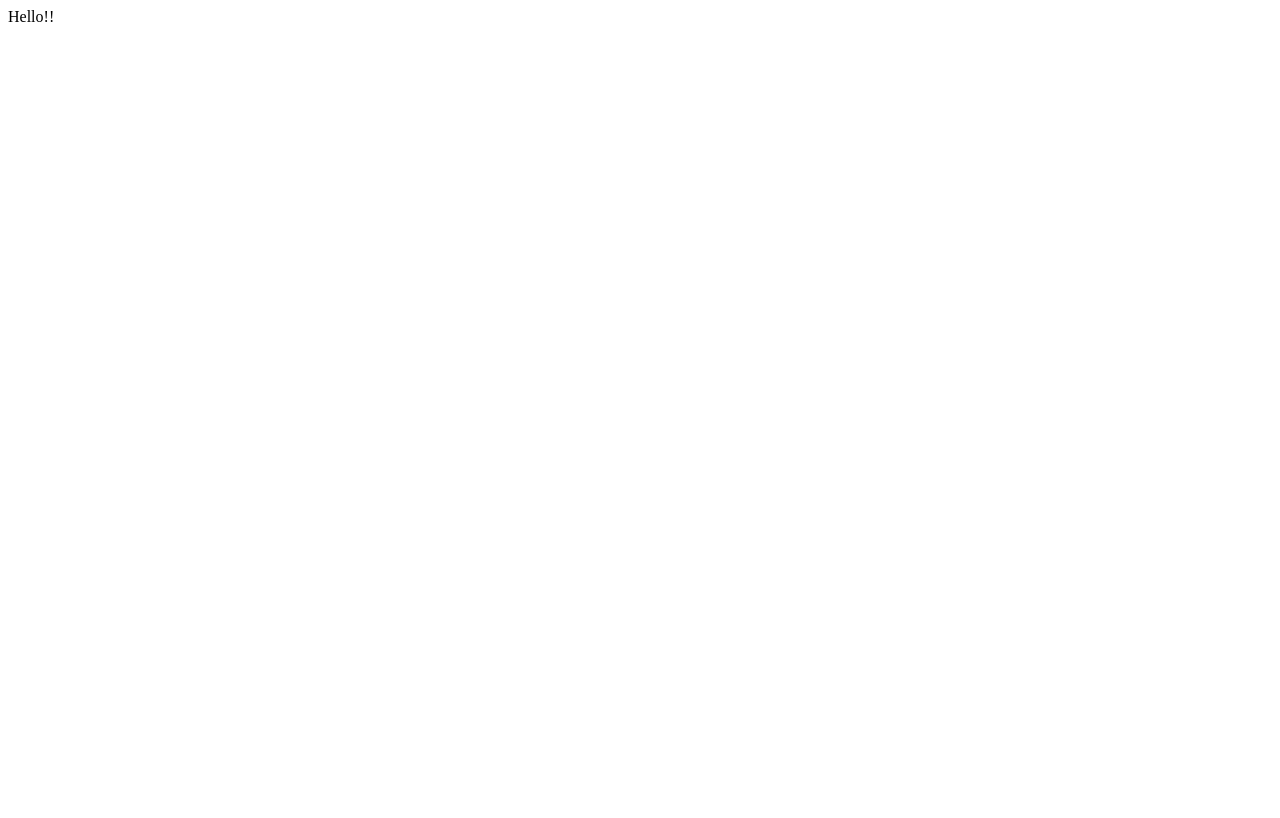
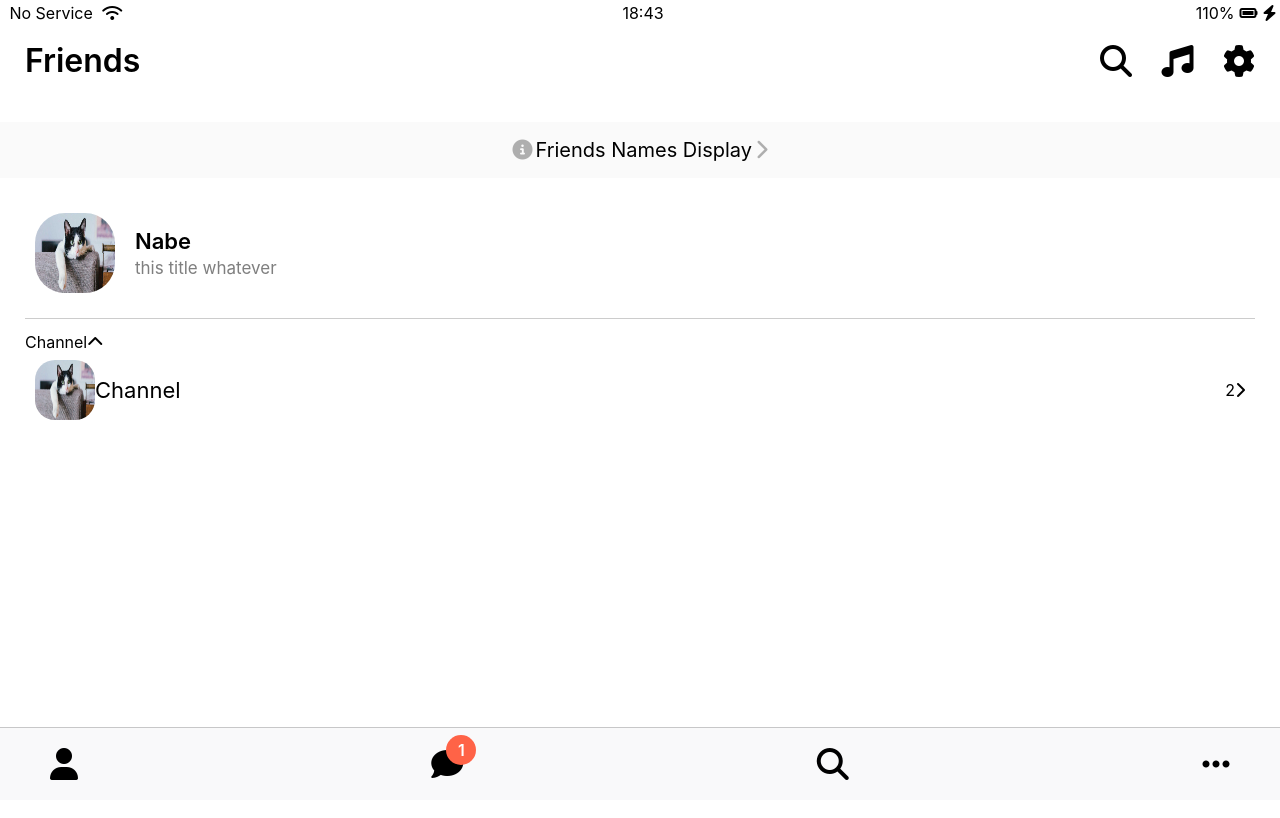
Before and after one commit to reverse66/practice1, a plain HTML site: page friends.html in a window 1280 px wide. Shown: the top 818 px of the page. Drawn offline with Linux system fonts and the light colour scheme.

Commit message:
2022-03-14
f

```diff
--- /dev/null
+++ b/CSS/components/nav-bar.css
@@ -0,0 +1,31 @@
+.nav {
+  position: fixed;
+  bottom: 0;
+  width: 100%;
+  background-color: #f9f9fa;
+  padding: 20px 50px;
+  box-sizing: border-box;
+  border-top: solid 1px rgba(0, 0, 0, 0.2);
+}
+.nav__ul {
+  display: flex;
+  justify-content: space-between;
+}
+.nav__a {
+  position: relative;
+  color: inherit;
+}
+.nav__notification {
+  background-color: tomato;
+  width: 30px;
+  height: 30px;
+  border-radius: 15px;
+  display: flex;
+  justify-content: center;
+  align-items: center;
+  color: white;
+  font-weight: 600;
+  position: absolute;
+  left: 15px;
+  bottom: 15px;
+}
--- /dev/null
+++ b/CSS/components/screen-header.css
@@ -0,0 +1,13 @@
+.screen-header {
+  display: flex;
+  justify-content: space-between;
+  align-items: center;
+  padding: 45px 25px;
+}
+.screen-header__title {
+  font-size: 32px;
+  font-weight: 600;
+}
+.screen-header__icons span {
+  margin-left: 25px;
+}
--- a/CSS/components/statusbar.css
+++ b/CSS/components/statusbar.css
@@ -1,6 +1,9 @@
 .status-bar {
   display: flex;
   justify-content: center;
+  position: fixed;
+  top: 0px;
+  width: 100%;
   padding: 5px 3px;
 }
 .status-bar__column {
--- /dev/null
+++ b/CSS/components/user-component.css
@@ -0,0 +1,47 @@
+.user-components {
+  justify-content: space-between;
+}
+.user-components {
+  display: flex;
+  margin: 10px;
+}
+.user-components,
+.user-components__column:first-child {
+  display: flex;
+  align-items: center;
+}
+.user-components__avatar {
+  width: 70px;
+  height: 70px;
+  border-radius: 30px;
+  margin-right: 20px;
+}
+.user-components__title {
+  font-weight: 600;
+  font-size: 22px;
+}
+.user-components__subtitle {
+  margin-top: 8px;
+  font-size: 17px;
+  color: rgba(0, 0, 0, 0.5);
+}
+.user-components__avatar--xl {
+  width: 80px;
+  height: 80px;
+}
+.user-components__avatar-user-components__avatar--sm {
+  width: 60px;
+  height: 60px;
+  border-radius: 20px;
+}
+.user-components__title--not-bold {
+  font-weight: 400;
+}
+.friends-screen__channel {
+  margin-top: 25px;
+  border-top: 1px solid rgba(0, 0, 0, 0.2);
+  padding-top: 15px;
+}
+.friends-screen__channel__header {
+  margin-bottom: 30px;
+}
--- /dev/null
+++ b/CSS/screens/friendsname.css
@@ -0,0 +1,12 @@
+#friends-display-link {
+  display: flex;
+  justify-content: center;
+  align-items: center;
+  background-color: #fafafa;
+  padding: 15px 0px;
+  font-size: 20px;
+}
+#friends-display-link i {
+  color: rgba(0, 0, 0, 0.3);
+  padding: 3px;
+}
--- a/CSS/styles.css
+++ b/CSS/styles.css
@@ -1,12 +1,17 @@
 @import "reset.css";
+@import "variables.css";
 /* components */
 @import "components/statusbar.css";
-@import "variables.css";
+@import "components/nav-bar.css";
+@import "components/screen-header.css";
+@import "components/user-component.css";
 /* screens */
+@import "screens/friendsname.css";
 @import "screens/login.css";
 body {
   font-family: -apple-system, BlinkMacSystemFont, "Segoe UI", Roboto, Oxygen,
     Ubuntu, Cantarell, "Open Sans", "Helvetica Neue", sans-serif;
+  height: 1000vh;
 }
 .welcome-header {
   margin: 90px 0px;
--- a/CSS/variables.css
+++ b/CSS/variables.css
@@ -1,3 +1,7 @@
 :root {
   --yellow: #fae100;
+  --horizontal-space: 25px;
 }
+.friends-screen {
+  padding: var(--horizontal-space);
+}
--- a/friends.html
+++ b/friends.html
@@ -1 +1,77 @@
-Hello!!
+<!DOCTYPE html>
+<html lang="en">
+<head>
+    <link rel="stylesheet" href="css/styles.css" class="css">
+    <meta charset="UTF-8">
+    <meta http-equiv="X-UA-Compatible" content="IE=edge">
+    <meta name="viewport" content="width=device-width, initial-scale=1.0">
+    <title>Friend - KoKoa Talk</title>
+</head>
+<body>
+    <div class="status-bar">
+<div class="status-bar__column">
+    <span>No Service</span>
+    <i class="fas fa-wifi"></i>
+</div>
+<div class="status-bar__column">
+    <span>18:43</span>
+</div>
+<div class="status-bar__column">
+    <span>110%</span>
+    <i class="fas fa-battery-full"></i>
+    <i class="fas fa-bolt"></i>
+</div>
+    </div>
+
+    <header class="screen-header">
+        <h1 class="screen-header__title">Friends</h1>
+        <div class="screen-header__icons">
+        <span><i class="fas fa-search fa-2x"></i></span>
+        <span><i class="fas fa-music fa-2x"></i></span>
+        <span><i class="fas fa-cog fa-2x"></i></span>
+        </div>
+    </header>
+
+<a id="friends-display-link">
+    <i class="fas fa-info-circle"></i>Friends Names Display <i class="fas fa-chevron-right"></i>
+</a>
+<main class="friends-screen">
+<div class="user-components">
+  <div class="user-components__column">
+      <img src="cat1.jpg" class="user-components__avatar user-components__avatar--xl">
+      <div class="user-components__text">
+          <h4 class="user-components__title">Nabe</h4>
+      <!--유저네임부제목--><h6 class="user-components__subtitle">this title whatever</h6>
+      </div>
+  </div>
+  <div class="user-components__column"></div>
+</div>
+<div class="friends-screen__channel">
+<div class="friends-screen__channel__header">
+  <span>Channel</span><i class="fas fa-chevron-up"></i>
+  <div class="user-components">
+    <div class="user-components__column">
+        <img src="cat1.jpg" class="user-components__avatar-user-components__avatar--sm">
+        <div class="user-components__text">
+            <h4 class="user-components__title user-components__title--not-bold">Channel</h4>
+        </div>
+    </div>
+    <div class="user-components__column">
+        <span>2</span><i class="fas fa-chevron-right"></i>
+    </div>
+  </div>
+</div>
+</div>
+</main>
+<nav class="nav">
+    <ul class="nav__ul">
+        <li class="nav__li"><a class="nav__a "href="friends.html"><i class="fas fa-user fa-2x"></i></a></li>
+        <li class="nav__li"><a class="nav__a "href="#">
+            <span class="nav__notification">1</span><i class="fas fa-comment fa-2x"></i></a></li>
+        <li class="nav__li"><a class="nav__a "href="#"><i class="fas fa-search fa-2x"></i></a></li>
+        <li class="nav__li"><a class="nav__a "href="#"><i class="fas fa-ellipsis-h fa-2x"></i></a></li>
+    </ul>
+</nav>
+    <script src="https://kit.fontawesome.com/62f8f26e3a.js" crossorigin="anonymous"></script>
+</body>
+</html>
```
Also changed, not shown: index.html (+1 -1 lines), cat1.jpg (added).
